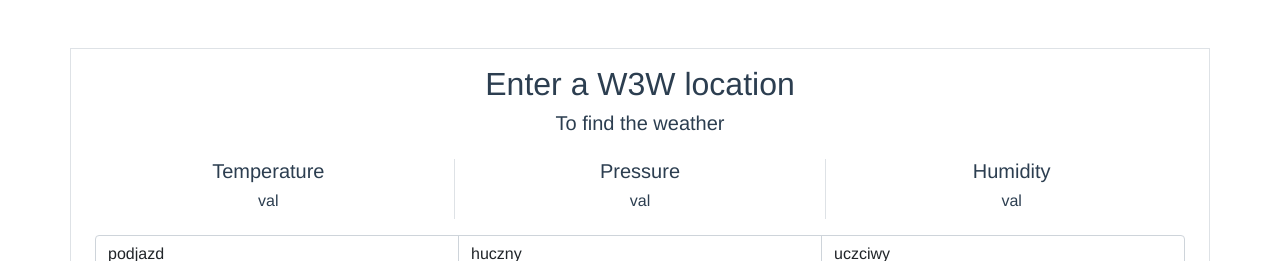
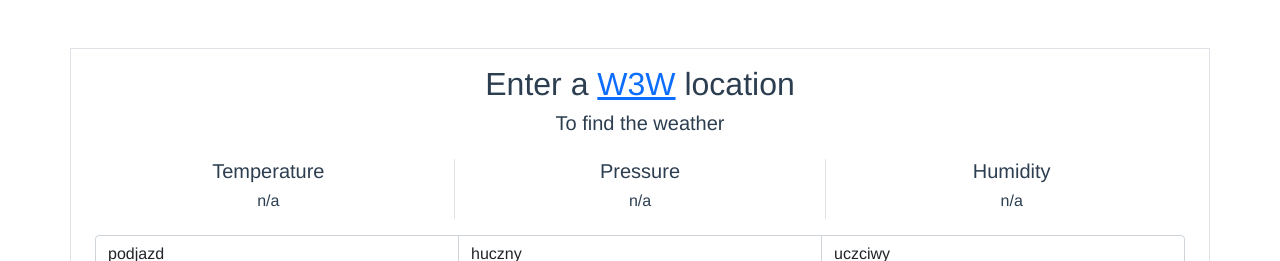
Before and after one commit to ewagriusz/weather-app, a Vue app: page / in a window 1280 px wide. Shown: the top 261 px of the page. Built offline with nearby package versions, Linux system fonts and the light colour scheme; no server answers.

Commit message:
feat: working weather-api

```diff
--- a/src/components/SearchBar.vue
+++ b/src/components/SearchBar.vue
@@ -1,7 +1,7 @@
 <template>
   <div class="input-group mb-3">
     <input
-      v-for="(varRef, name) in words"
+      v-for="(varRef, name) in placeholderWords"
       :key="name"
       v-model="varRef.value"
       :placeholder="name"
@@ -19,13 +19,6 @@
         <span class="input-group-text words justify-start">
           {{ [getFlagEmoji(option.country), option.nearestPlace].join(` `) }}
         </span>
-        <!-- <span
-          v-for="word in option.words.split('.')"
-          :key="word"
-          class="input-group-text"
-        >
-          {{ word }}
-        </span> -->
         <span class="input-group-text row">
           <div v-for="word in option.words.split('.')" :key="word" class="col">
             {{ word }}
@@ -34,14 +27,14 @@
       </div>
     </div>
   </div>
-  <center clas="( ͡° ͜ʖ ͡°)">
-    <button
-      class="form-control self-center submitButton mt-1"
-      @click="submitSearch()"
-    >
-      Find Weather
-    </button>
-  </center>
+  <!-- <center clas="( ͡° ͜ʖ ͡°)"> -->
+  <button
+    class="form-control self-center submitButton mt-1 m-auto"
+    @click="submitSearch()"
+  >
+    Find Weather
+  </button>
+  <!-- </center> -->
 </template>
 
 <script setup lang="ts">
@@ -49,8 +42,8 @@
   let word1 = ref('podjazd')
   let word2 = ref('huczny')
   let word3 = ref('uczciwy')
-
-  const words = {
+  const refToWords = [word1, word2, word3]
+  const placeholderWords = {
     'first word': word1,
     'second word': word2,
     'third word': word3,
@@ -65,32 +58,31 @@
   let suggestions = ref([] as Option[])
 
   function changeWords(arg: string) {
-    ;[word1, word2, word3].map((el, ind) => (el.value = arg.split(`.`)[ind]))
+    refToWords.map((el, ind) => (el.value = arg.split(`.`)[ind]))
   }
 
   const emit = defineEmits(['newLocation'])
   function submitSearch() {
     emit('newLocation', suggestions.value[0].words)
-    ;[word1, word2, word3].map(
+    refToWords.forEach(
       (el, ind) => (el.value = suggestions.value[0].words.split(`.`)[ind])
     )
   }
 
-  watch([word1, word2, word3], () => {
-    if (word1.value !== '' && word2.value !== '' && word3.value !== '')
-      processPropositions()
+  watch(refToWords, () => {
+    if (refToWords.every(word => word.value !== '')) processPropositions()
   })
+
   async function showPropositions() {
-    console.log(word1.value, word2.value, word3.value)
     const response = await fetch(
-      `https://api.what3words.com/v3/autosuggest?input=${[word1, word2, word3]
+      `https://api.what3words.com/v3/autosuggest?input=${refToWords
         .map(q => q.value)
         .join(`.`)}&key=L6RT3PJO`
     )
     const data = await response.json()
     suggestions.value = data.suggestions as Option[]
-    console.log(suggestions.value)
   }
+
   function getFlagEmoji(countryCode: string) {
     //really edgy way to get charEmoji from countryCode
     return countryCode
@@ -99,13 +91,15 @@
         String.fromCodePoint(127397 + char.charCodeAt(0))
       )
   }
+  //i know this, and couple of other functions should be in seperate file, in proper folder
+  //but im not gonna do it
   const debounce = <T extends (...args: unknown[]) => unknown>(
-    callback: T,
+    callback: (...a: unknown[]) => ReturnType<T>,
     waitFor: number
   ) => {
     let timeout: ReturnType<typeof setTimeout>
     return (...args: Parameters<T>): ReturnType<T> => {
-      let result: any
+      let result: ReturnType<T> = undefined as ReturnType<T>
       timeout && clearTimeout(timeout)
       timeout = setTimeout(() => {
         result = callback(...args)
@@ -113,23 +107,8 @@
       return result
     }
   }
-  const processPropositions = debounce(() => showPropositions(), 350)
+  const processPropositions = debounce(() => showPropositions(), 300)
   processPropositions()
-  // eslint-disable-next-line @typescript-eslint/ban-ts-comment
-  // @ts-nocheck
-
-  // let autoCompleteScript = document.createElement('script')
-  // autoCompleteScript.setAttribute(
-  //   'src',
-  //   'https://assets.what3words.com/sdk/v3/what3words.js?key=L6RT3PJO'
-  // )
-  // document.head.appendChild(autoCompleteScript)
-
-  // what3words.api
-  //   .convertToCoordinates('dodawać.wręczyć.hodowla')
-  //   .then(function (response) {
-  //     console.log('[convertToCoordinates]', response)
-  //   })
 </script>
 
 <style scoped>
--- a/src/components/WeatherCard.vue
+++ b/src/components/WeatherCard.vue
@@ -2,6 +2,13 @@
   import { ref } from '@vue/runtime-core'
 
   import SearchBar from './SearchBar.vue'
+  interface weather {
+    temperature: string
+    pressure: string
+    humidity: string
+  }
+  let currentWeather = ref({} as weather)
+
   interface Address {
     country: string
     nearestPlace: string
@@ -10,12 +17,19 @@
     language: string
   }
   let data = ref({} as Address)
-  async function f(words: string) {
+  async function proccesNewLocation(words: string) {
     const response = await fetch(
       `https://api.what3words.com/v3/convert-to-coordinates?words=${words}&key=L6RT3PJO`
     )
     const d = await response.json()
     data.value = d
+    const weatherResponse = await fetch(
+      `https://fcc-weather-api.glitch.me/api/current?lat=${d.coordinates.lat}&lon=${d.coordinates.lng}`
+    )
+    const weather = await weatherResponse.json()
+    currentWeather.value.temperature = weather.main.temp
+    currentWeather.value.pressure = weather.main.pressure
+    currentWeather.value.humidity = weather.main.humidity
   }
   function getFlagEmoji(countryCode = 'fr') {
     //really edgy way to get charEmoji from countryCode
@@ -31,7 +45,16 @@
   <div class="container">
     <div class="general-information-section">
       <div class="status row text-center pt-3">
-        <h2>Enter a <a>W3W</a> location</h2>
+        <h2>
+          Enter a
+          <a
+            href="https://what3words.com/about/"
+            class="link-primary"
+            title="go to what3words.com to check what is it"
+            >W3W</a
+          >
+          location
+        </h2>
       </div>
       <div class="location row text-center pb-3">
         <h5>
@@ -51,19 +74,25 @@
     <div class="details-section row pt-6 pb-3">
       <div class="col text-center border-end">
         <h5>Temperature</h5>
-        <h6>val</h6>
+        <h6>
+          {{
+            currentWeather?.temperature === undefined
+              ? 'n/a'
+              : `${Number(currentWeather?.temperature).toFixed(0)}°`
+          }}
+        </h6>
       </div>
       <div class="col text-center border-end">
         <h5>Pressure</h5>
-        <h6>val</h6>
+        <h6>{{ currentWeather?.pressure ?? 'n/a' }}</h6>
       </div>
       <div class="col text-center">
         <h5>Humidity</h5>
-        <h6>val</h6>
+        <h6>{{ currentWeather?.humidity ?? 'n/a' }}</h6>
       </div>
     </div>
     <div class="searchbar-section row pb-3">
-      <SearchBar @newLocation="f" />
+      <SearchBar @newLocation="proccesNewLocation" />
     </div>
   </div>
 </template>
```
